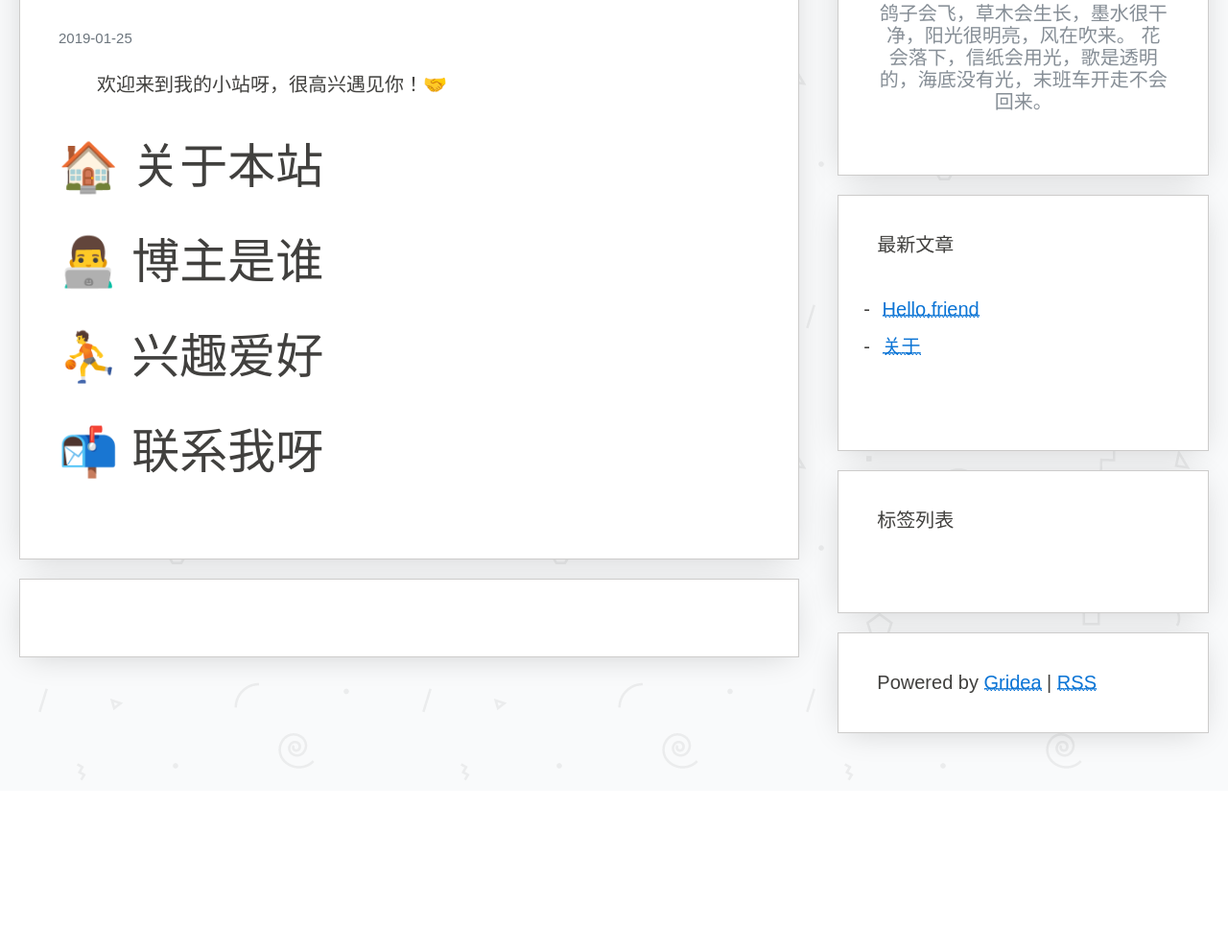
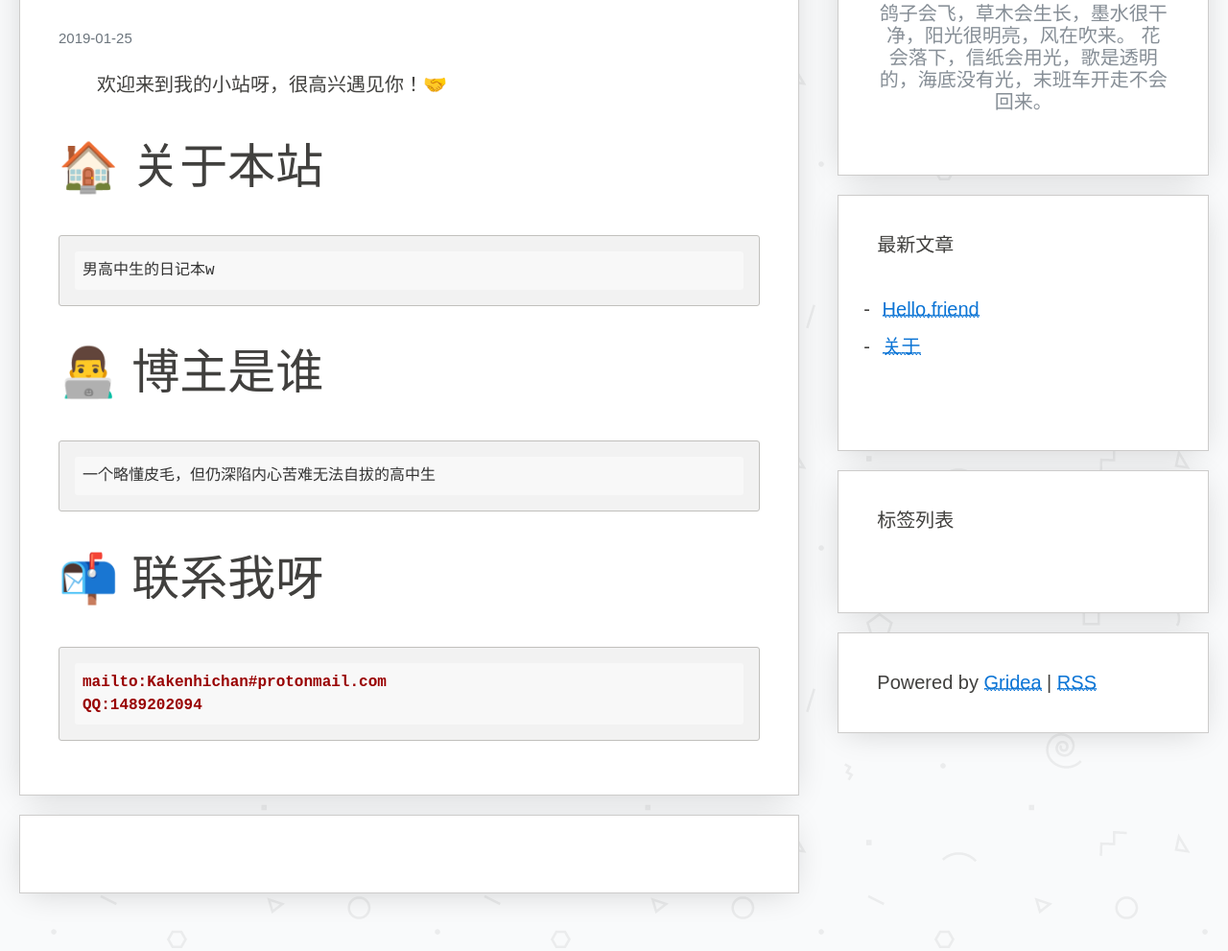
Before and after one commit to Kakenhi7360/kakenhi7360.github.io, a plain HTML site: page post/about/index.html in a window 1280 px wide. Shown: the part 287-1278 px from the top of the page at 96% size. Before the commit the page ends 1111 px from the top, so only its background shows below. Drawn offline with nearby package versions, Linux system fonts and the light colour scheme; a web font is replaced by a local one.

Commit message:
update from gridea: 2020-04-29 16:54:17

```diff
--- a/atom.xml
+++ b/atom.xml
@@ -2,7 +2,7 @@
 <feed xmlns="http://www.w3.org/2005/Atom">
     <id>https://kakenhi7360.github.io</id>
     <title>Kakenhi&apos;s Blog</title>
-    <updated>2020-04-29T08:48:40.886Z</updated>
+    <updated>2020-04-29T08:54:17.540Z</updated>
     <generator>https://github.com/jpmonette/feed</generator>
     <link rel="alternate" href="https://kakenhi7360.github.io"/>
     <link rel="self" href="https://kakenhi7360.github.io/atom.xml"/>
--- a/post/about/index.html
+++ b/post/about/index.html
@@ -7,7 +7,7 @@
 <meta name="description" content="鸽子会飞，草木会生长，墨水很干净，阳光很明亮，风在吹来。 花会落下，信纸会用光，歌是透明的，海底没有光，末班车开走不会回来。 ">
 
 <meta name="viewport" content="width=device-width, initial-scale=1, maximum-scale=1, user-scalable=no">
-<link rel="shortcut icon" href="https://kakenhi7360.github.io/favicon.ico?v=1588150111271">
+<link rel="shortcut icon" href="https://kakenhi7360.github.io/favicon.ico?v=1588150453319">
 
 <link rel="stylesheet" href="https://use.fontawesome.com/releases/v5.7.2/css/all.css" integrity="sha384-fnmOCqbTlWIlj8LyTjo7mOUStjsKC4pOpQbqyi7RrhN7udi9RwhKkMHpvLbHG9Sr" crossorigin="anonymous">
 <link rel="stylesheet" href="https://unpkg.com/papercss@1.6.1/dist/paper.min.css" />
@@ -92,9 +92,15 @@
 <p>欢迎来到我的小站呀，很高兴遇见你！🤝</p>
 </blockquote>
 <h2 id="关于本站">🏠 关于本站</h2>
+<pre><code>男高中生的日记本w
+</code></pre>
 <h2 id="博主是谁">👨‍💻 博主是谁</h2>
-<h2 id="兴趣爱好">⛹ 兴趣爱好</h2>
+<pre><code>一个略懂皮毛，但仍深陷内心苦难无法自拔的高中生
+</code></pre>
 <h2 id="联系我呀">📬 联系我呀</h2>
+<pre><code>mailto:Kakenhichan#protonmail.com
+QQ:1489202094
+</code></pre>
 
             </div>
           </article>
@@ -107,7 +113,7 @@
 
       <div class="sm-12 md-4 col sidebar">
   <div class="paper info-container">
-    <img src="https://kakenhi7360.github.io/images/avatar.png?v=1588150111271" class="no-responsive avatar">
+    <img src="https://kakenhi7360.github.io/images/avatar.png?v=1588150453319" class="no-responsive avatar">
     <div class="text-muted">鸽子会飞，草木会生长，墨水很干净，阳光很明亮，风在吹来。 花会落下，信纸会用光，歌是透明的，海底没有光，末班车开走不会回来。 </div>
     <div class="social-container">
 
```
Also changed, not shown: archives/index.html (+2 -2 lines), index.html (+2 -2 lines), post/hello/index.html (+2 -2 lines), tags/index.html (+2 -2 lines).
